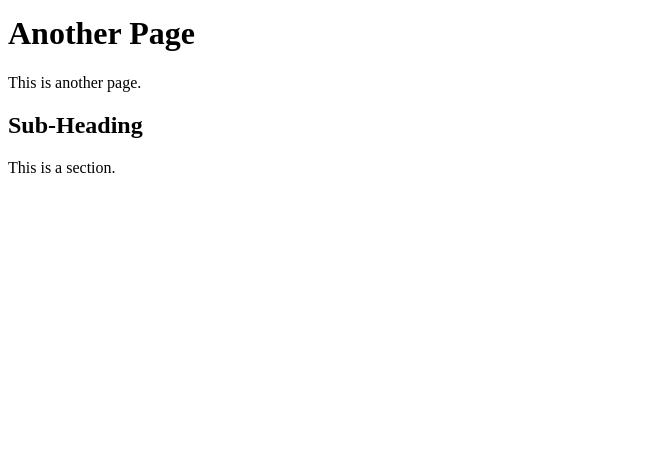
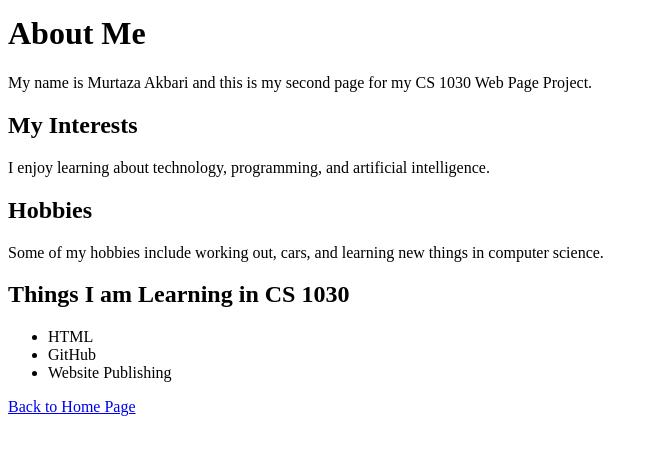
Before and after one commit to Taza247/improved-guacamole, a plain HTML site: page secondpage.html in a window 1280 px wide. Shown: the part 214-668 px from the top of the page, without its empty margins (0-658 px from the left). Drawn offline with Linux system fonts and the light colour scheme.

Commit message:
Update secondpage.html

```diff
--- a/secondpage.html
+++ b/secondpage.html
@@ -1,12 +1,29 @@
 <html>
-  <head>
-    <title>Title of the Linked Page</title>
-  </head>
-  <body>
-    <a href="index.html"><img src="logo.png"></a>
-    <h1>Another Page</h1>
-    <p>This is another page.</p>
-    <h2>Sub-Heading</h2>
-    <p>This is a section.</p>
-  </body>
+<head>
+<title>Murtaza Akbari - Second Page</title>
+</head>
+
+<body>
+
+<a href="index.html"><img src="logo.png"></a>
+
+<h1>About Me</h1>
+<p>My name is Murtaza Akbari and this is my second page for my CS 1030 Web Page Project.</p>
+
+<h2>My Interests</h2>
+<p>I enjoy learning about technology, programming, and artificial intelligence.</p>
+
+<h2>Hobbies</h2>
+<p>Some of my hobbies include working out, cars, and learning new things in computer science.</p>
+
+<h2>Things I am Learning in CS 1030</h2>
+<ul>
+<li>HTML</li>
+<li>GitHub</li>
+<li>Website Publishing</li>
+</ul>
+
+<p><a href="index.html">Back to Home Page</a></p>
+
+</body>
 </html>
```
